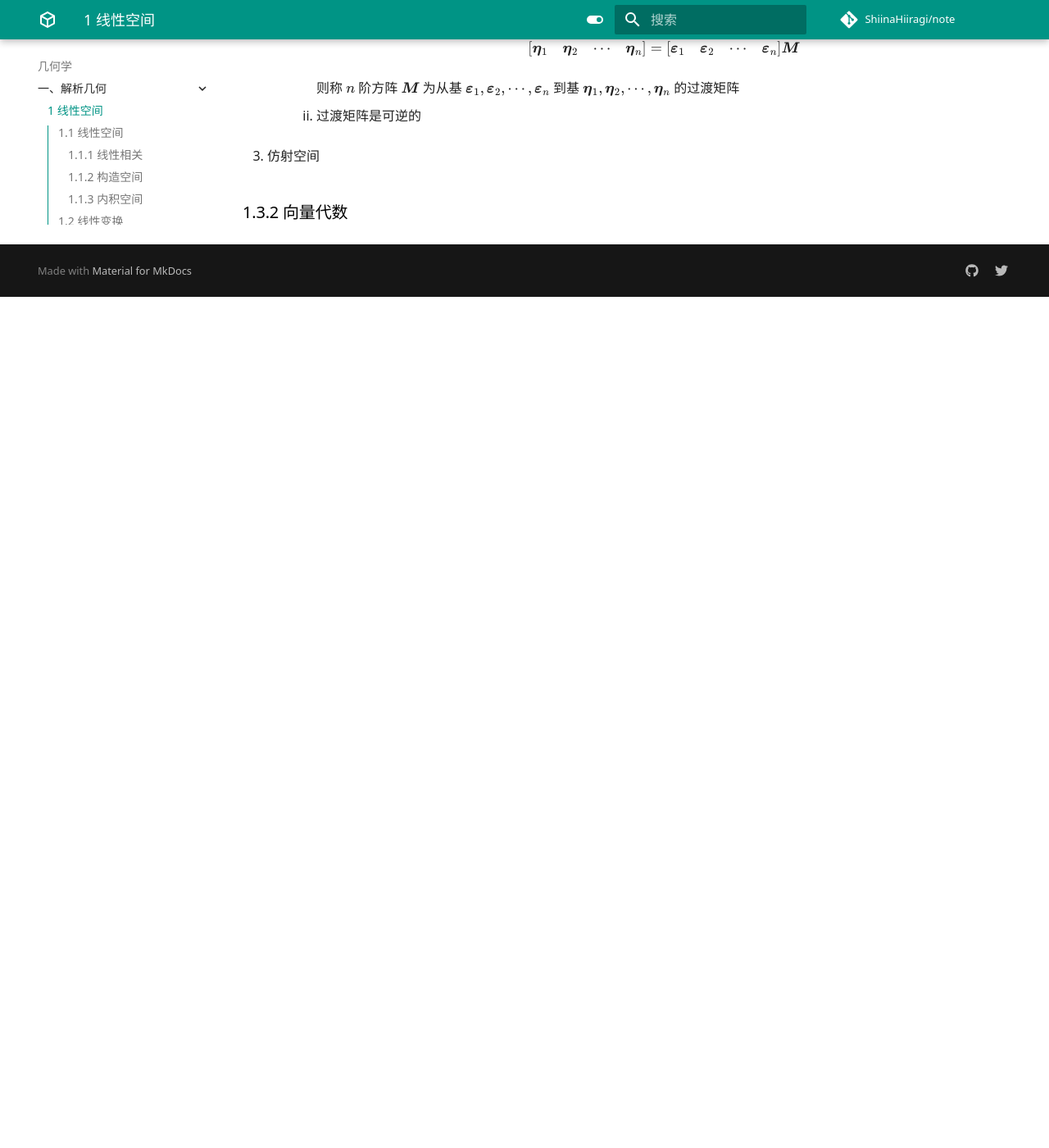
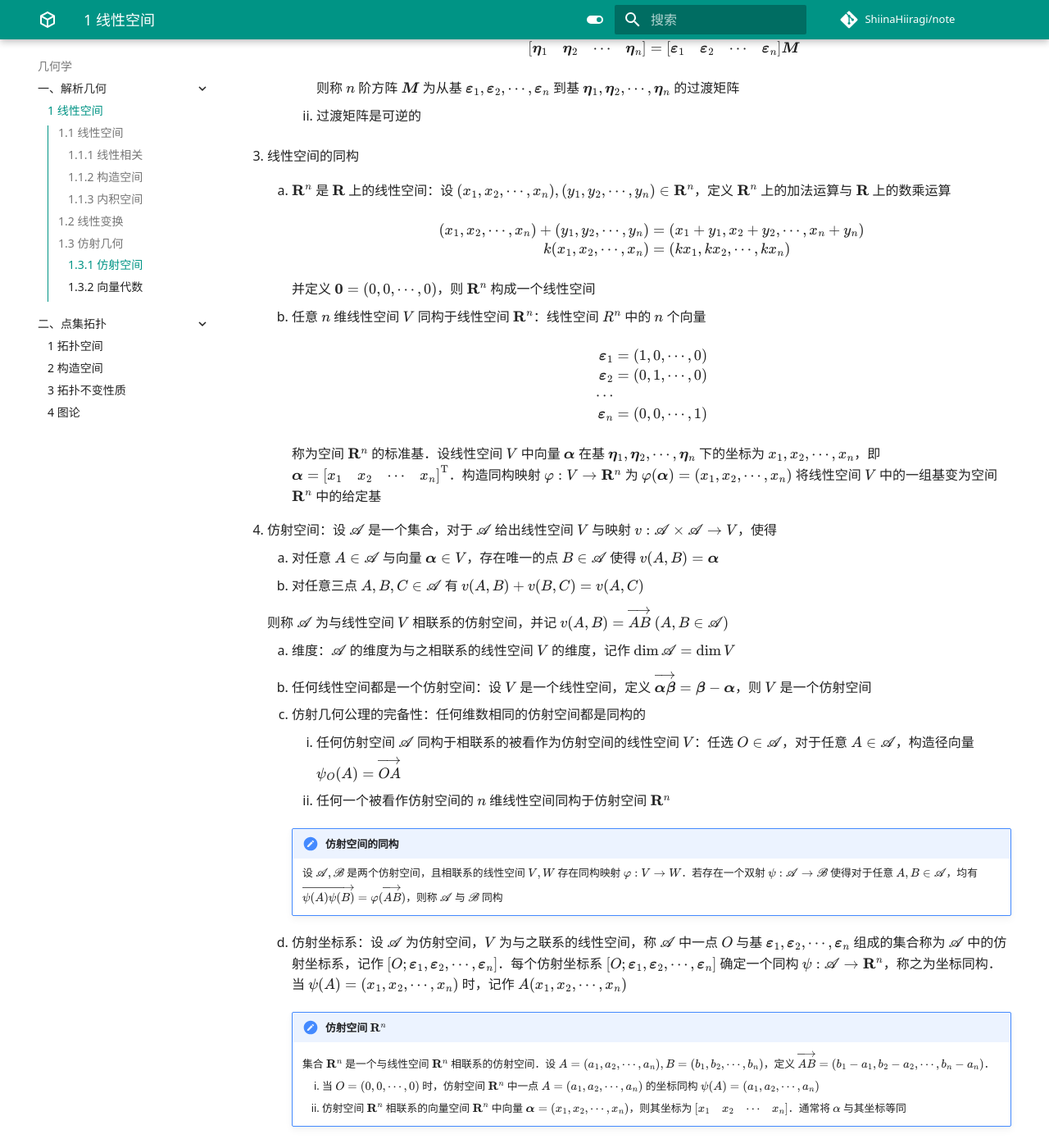
Before and after one commit to ShiinaHiiragi/note, an MkDocs documentation site: the page built from docs/top/anly/lin.md, in a window 1280 px wide and 1400 px high, scrolled down 3957 px. Shown: the whole window at 82% size. Built offline with MkDocs 1.6.1 and Material for MkDocs 9.7.7, drawn with Linux system fonts in a browser that asks for light colours; comment, search, counter and statistics services are not loaded; before the commit the page ends 4319 px from its top, so only the background shows below that; some of the changed text lies outside the part shown.

Commit message:
record ANCHOR

```diff
--- a/docs/top/anly/lin.md
+++ b/docs/top/anly/lin.md
@@ -2,7 +2,7 @@
 
 ## 1.1 线性空间
 
-- 设 $\mathrm{VF}-$结构 $\mathfrak V = (V, +^\mathfrak V, 0^\mathfrak V, \{\sigma^\mathfrak V \mid \sigma \in F\})$ 为一个线性空间
+- 设 $\mathrm{VF}-$结构 $\mathfrak V = (V, +^\mathfrak V, 0^\mathfrak V, \{\sigma^\mathfrak V \mid \sigma \in F\})$ 为一个线性空间，也称 $V$ 是一个线性空间
     1. 向量：通常将 $V$ 中的元素称为向量，将常元 $0^\mathfrak V$ 称为零向量，记作 $\boldsymbol 0$
     2. 二元函数符 $+^\mathfrak V$ 定义了向量的加法
     3. 一元函数符集合 $\{\sigma^\mathfrak V \mid \sigma \in F\}$ 定义了向量的数乘，通常将 $\sigma^\mathfrak V(\boldsymbol \alpha)$ 简记为 $\sigma \boldsymbol \alpha$，其中 $\boldsymbol \alpha \in V$
@@ -133,6 +133,52 @@
 
         2. 过渡矩阵是可逆的
 
-3. 仿射空间
+3. 线性空间的同构
+    1. $\mathbf R^n$ 是 $\mathbf R$ 上的线性空间：设 $(x_1, x_2, \cdots, x_n), (y_1, y_2, \cdots, y_n) \in \mathbf R^n$，定义 $\mathbf R^n$ 上的加法运算与 $\mathbf R$ 上的数乘运算
+
+        $$
+        \begin{aligned}
+        (x_1, x_2, \cdots, x_n) + (y_1, y_2, \cdots, y_n) &= (x_1 + y_1, x_2 + y_2, \cdots, x_n + y_n) \\
+        k(x_1, x_2, \cdots, x_n) &= (kx_1, kx_2, \cdots, kx_n)
+        \end{aligned}
+        $$
+
+        并定义 $\boldsymbol 0 = (0, 0, \cdots, 0)$，则 $\mathbf R^n$ 构成一个线性空间
+
+    2. 任意 $n$ 维线性空间 $V$ 同构于线性空间 $\mathbf R^n$：线性空间 $R^n$ 中的 $n$ 个向量
+
+        $$
+        \begin{aligned}
+        \boldsymbol \varepsilon_1 & = (1, 0, \cdots, 0) \\
+        \boldsymbol \varepsilon_2 & = (0, 1, \cdots, 0) \\
+        \cdots \\
+        \boldsymbol \varepsilon_n & = (0, 0, \cdots, 1)
+        \end{aligned}
+        $$
+
+        称为空间 $\mathbf R^n$ 的标准基．设线性空间 $V$ 中向量 $\boldsymbol \alpha$ 在基 $\boldsymbol \eta_1, \boldsymbol \eta_2, \cdots, \boldsymbol \eta_n$ 下的坐标为 $x_1, x_2, \cdots, x_n$，即 $\boldsymbol \alpha = \begin{bmatrix} x_1 & x_2 & \cdots & x_n \\ \end{bmatrix}^{\mathrm T}$．构造同构映射 $\varphi: V \to \mathbf R^n$ 为 $\varphi(\boldsymbol \alpha) = (x_1, x_2, \cdots, x_n)$ 将线性空间 $V$ 中的一组基变为空间 $\mathbf R^n$ 中的给定基
+
+4. 仿射空间：设 $\mathscr A$ 是一个集合，对于 $\mathscr A$ 给出线性空间 $V$ 与映射 $v: \mathscr A \times \mathscr A \to V$，使得
+    1. 对任意 $A \in \mathscr A$ 与向量 $\boldsymbol \alpha \in V$，存在唯一的点 $B \in \mathscr A$ 使得 $v(A, B) = \boldsymbol \alpha$
+    2. 对任意三点 $A, B, C \in \mathscr A$ 有 $v(A, B) + v(B, C) = v(A, C)$
+
+    则称 $\mathscr A$ 为与线性空间 $V$ 相联系的仿射空间，并记 $v(A, B) = \overrightarrow{AB} \ (A, B \in \mathscr A)$
+
+    1. 维度：$\mathscr A$ 的维度为与之相联系的线性空间 $V$ 的维度，记作 $\operatorname{dim} {\mathscr A} = \operatorname{dim} V$
+    2. 任何线性空间都是一个仿射空间：设 $V$ 是一个线性空间，定义 $\overrightarrow{\boldsymbol \alpha \boldsymbol \beta} = \boldsymbol \beta - \boldsymbol \alpha$，则 $V$ 是一个仿射空间
+    3. 仿射几何公理的完备性：任何维数相同的仿射空间都是同构的
+        1. 任何仿射空间 $\mathscr A$ 同构于相联系的被看作为仿射空间的线性空间 $V$：任选 $O \in \mathscr A$，对于任意 $A \in \mathscr A$，构造径向量 $\psi_O(A) = \overrightarrow{OA}$
+        2. 任何一个被看作仿射空间的 $n$ 维线性空间同构于仿射空间 $\mathbf R^n$
+
+        !!! note "仿射空间的同构"
+            设 $\mathscr A, \mathscr B$ 是两个仿射空间，且相联系的线性空间 $V, W$ 存在同构映射 $\varphi: V \to W$．若存在一个双射 $\psi: \mathscr A \to \mathscr B$ 使得对于任意 $A, B \in \mathscr A$，均有 $\overrightarrow{\psi(A) \psi(B)} = \varphi(\overrightarrow{AB})$，则称 $\mathscr A$ 与 $\mathscr B$ 同构
+
+    4. 仿射坐标系：设 $\mathscr A$ 为仿射空间，$V$ 为与之联系的线性空间，称 $\mathscr A$ 中一点 $O$ 与基 $\boldsymbol \varepsilon_1, \boldsymbol \varepsilon_2, \cdots, \boldsymbol \varepsilon_n$ 组成的集合称为 $\mathscr A$ 中的仿射坐标系，记作 $[O; \boldsymbol \varepsilon_1, \boldsymbol \varepsilon_2, \cdots, \boldsymbol \varepsilon_n]$．每个仿射坐标系 $[O; \boldsymbol \varepsilon_1, \boldsymbol \varepsilon_2, \cdots, \boldsymbol \varepsilon_n]$ 确定一个同构 $\psi: \mathscr A \to \mathbf R^n$，称之为坐标同构．当 $\psi(A) = (x_1, x_2, \cdots, x_n)$ 时，记作 $A(x_1, x_2, \cdots, x_n)$
+
+        !!! note "仿射空间 $\mathbf R^n$"
+            集合 $\mathbf R^n$ 是一个与线性空间 $\mathbf R^n$ 相联系的仿射空间．设 $A = (a_1, a_2, \cdots, a_n), B = (b_1, b_2, \cdots, b_n)$，定义 $\overrightarrow{AB} = (b_1 - a_1, b_2 - a_2, \cdots, b_n - a_n)$．
+
+            1. 当 $O = (0, 0, \cdots, 0)$ 时，仿射空间 $\mathbf R^n$ 中一点 $A = (a_1, a_2, \cdots, a_n)$ 的坐标同构 $\psi(A) = (a_1, a_2, \cdots, a_n)$
+            2. 仿射空间 $\mathbf R^n$ 相联系的向量空间 $\mathbf R^n$ 中向量 $\boldsymbol \alpha = (x_1, x_2, \cdots, x_n)$，则其坐标为 $\begin{bmatrix} x_1 & x_2 & \cdots & x_n \\ \end{bmatrix}$．通常将 $\alpha$ 与其坐标等同
 
 ### 1.3.2 向量代数
```
Also changed, not shown: docs/logic/mdl/mdl.md (+1 -1 lines).
